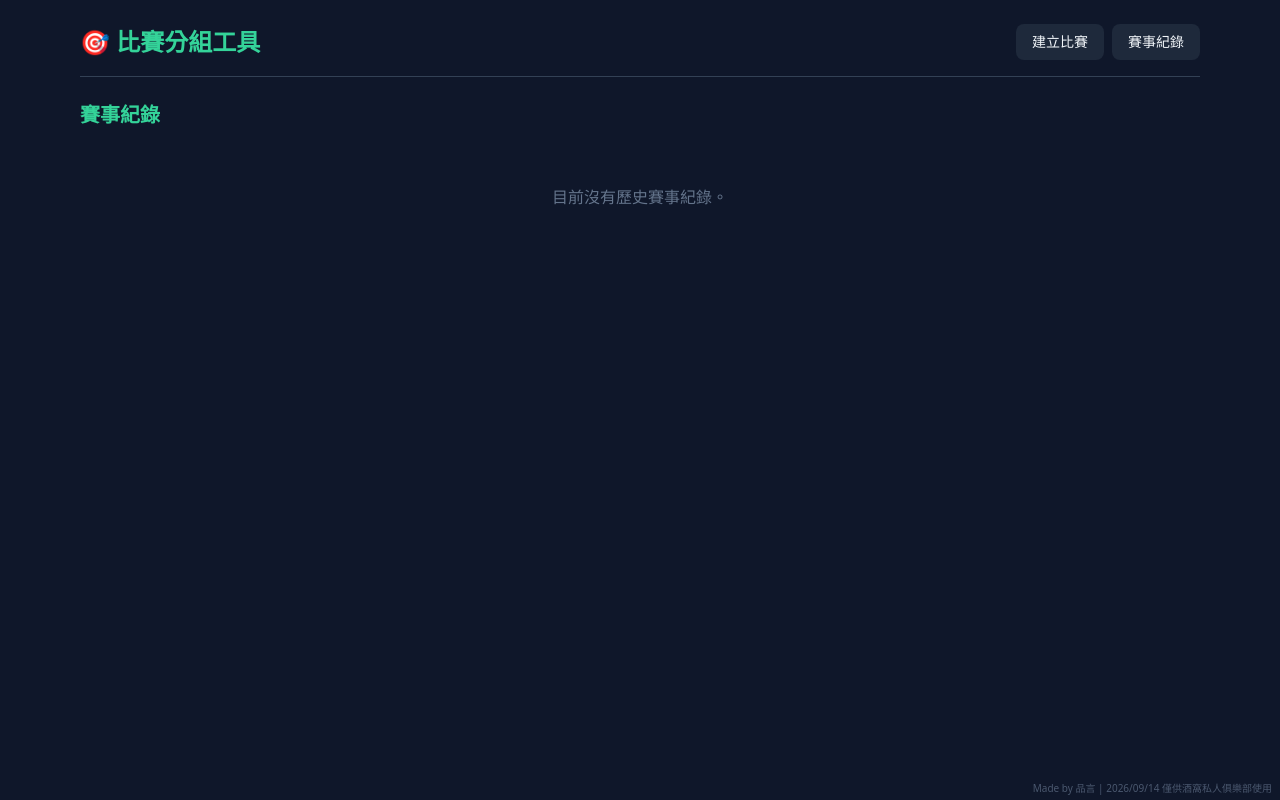
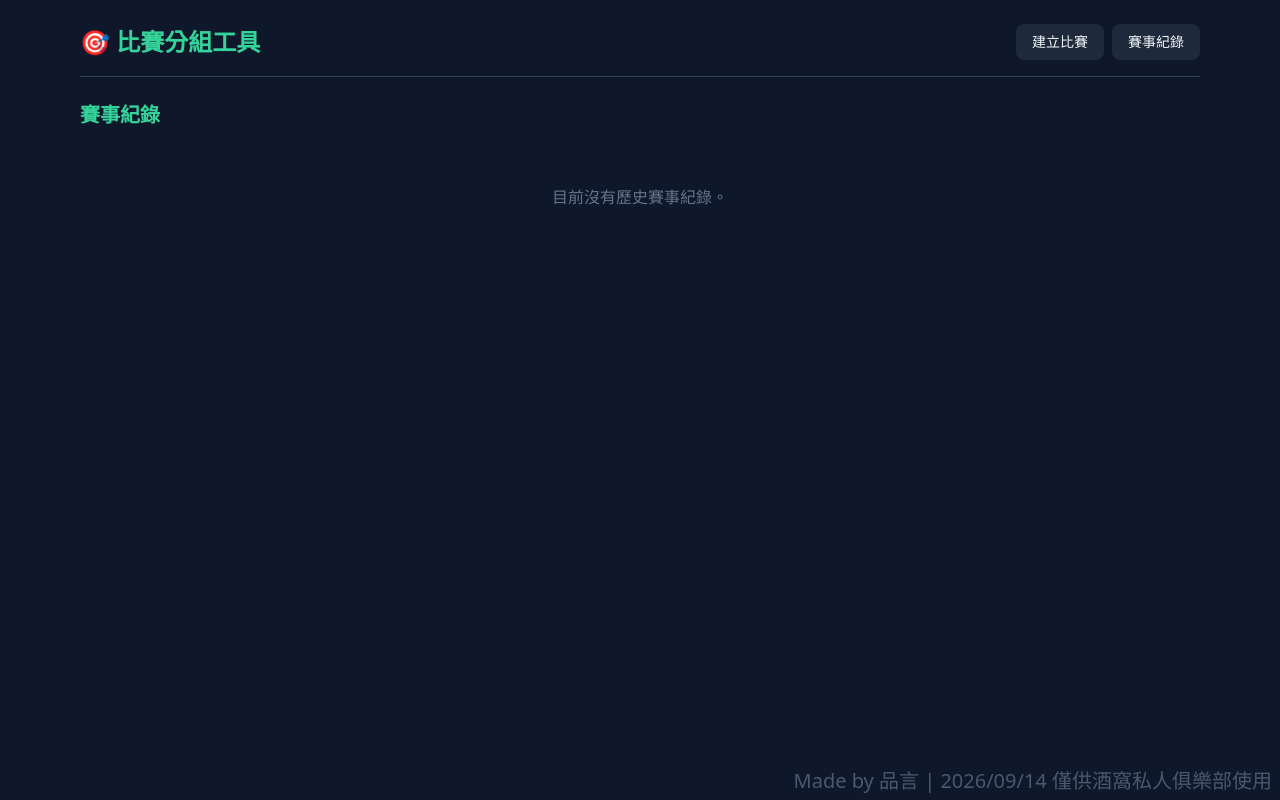
Before and after one commit to PinkMonsterLin/DartsTool, a plain HTML site: page index.html in a window 1280 px wide. Drawn offline with nearby package versions, Linux system fonts and the light colour scheme.

Commit message:
Update index.html

```diff
--- a/index.html
+++ b/index.html
@@ -4,7 +4,7 @@
     <!-- 支援手機加入主畫面設定 -->
     <meta name="apple-mobile-web-app-capable" content="yes">
     <meta name="apple-mobile-web-app-status-bar-style" content="black-translucent">
-    <meta name="apple-mobile-web-app-title" content="飛鏢賽事系統">
+    <meta name="apple-mobile-web-app-title" content="分組工具">
     <link rel="apple-touch-icon" href="https://cdn-icons-png.flaticon.com/512/2855/2855627.png">
     <meta charset="UTF-8">
     <meta name="viewport" content="width=device-width, initial-scale=1.0">
@@ -153,7 +153,7 @@
     </div>
 
     <!-- 浮動置底署名與日期 (pointer-events-none 確保不遮擋點擊) -->
-    <div class="fixed bottom-1 right-2 text-[10px] text-slate-500/70 pointer-events-none z-50">
+    <div class="fixed bottom-1 right-2 text-[20px] text-slate-500/70 pointer-events-none z-50">
         Made by 品言 | 2026/09/14 僅供酒窩私人俱樂部使用
     </div>
 
```
